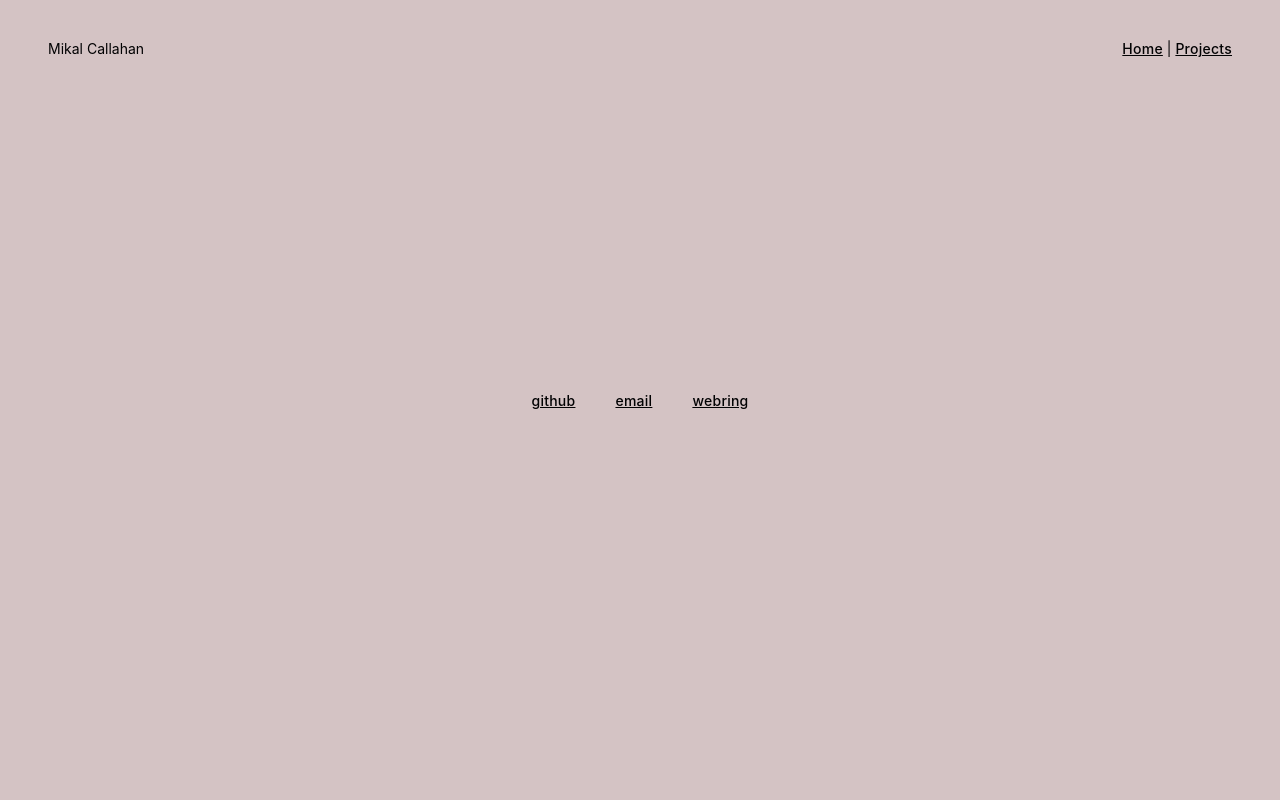
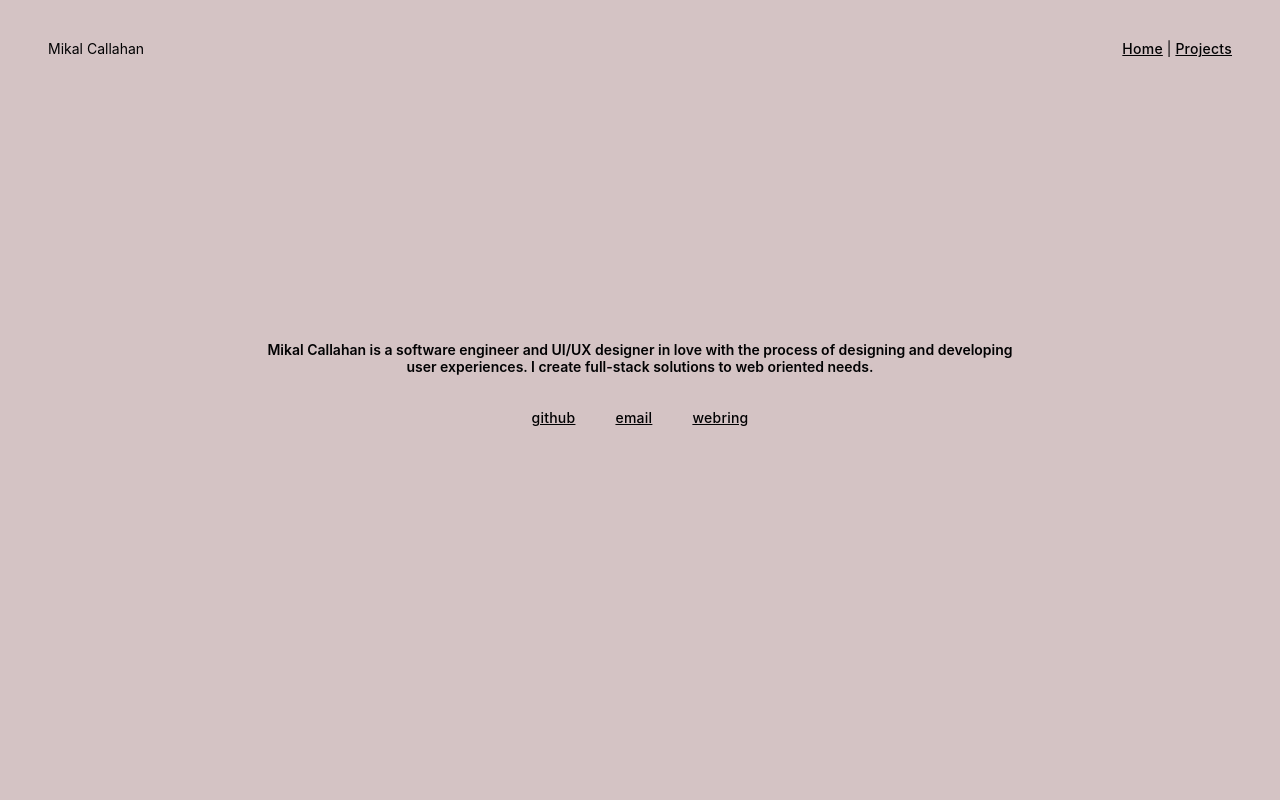
Before and after one commit to mikalcallahan/mindfulness, a Vue app: page / in a window 1280 px wide. Shown: the top 800 px of the page. Built offline with nearby package versions, Linux system fonts and the light colour scheme.

Commit message:
quick updates

```diff
--- a/src/views/About.vue
+++ b/src/views/About.vue
@@ -1,7 +1,7 @@
 <template>
   <div class="about">
     <div class="introduction">
-      <p>Mikal Callahan is a software developer and UI/UX designer in mlove with the process of designing and developing user experiences. I create full-stack solutions to web oriented needs.</p>
+      <p>Mikal Callahan is a software developer and UI/UX designer in love with the process of designing and developing user experiences. I create full-stack solutions to web oriented needs.</p>
     </div>
 
     <div class="works">
--- a/src/views/Home.styl
+++ b/src/views/Home.styl
@@ -1,13 +1,23 @@
 .home
   align-items: center
   display: flex
+  flex-wrap: wrap
   height: 100%
   justify-content: center
   width: 100%
 
+#introduction
+  display: flex
+  flex-wrap: wrap
+  height: auto
+  width: 60%
+  span
+    font-weight: 600
+
 #links
-    display: flex
-    justify-content: center
+  display: flex
+  justify-content: center
+  width: 100%
 
 #links-list
   align-items: center
--- a/src/views/Home.vue
+++ b/src/views/Home.vue
@@ -1,5 +1,9 @@
 <template>
   <div class="home">
+    <div id="introduction">
+      <span>
+        Mikal Callahan is a software engineer and UI/UX designer in love with the process of designing and developing user experiences. I create full-stack solutions to web oriented needs.
+      </span>
     <div id="links">
       <ul id="links-list">
         <li v-for="link in externalLinks"
@@ -8,6 +12,7 @@
             <a :href="link.link">{{link.name}}</a>
         </li>
       </ul>
+    </div>
     </div>
   </div>
 </template>
--- a/src/views/Projects.vue
+++ b/src/views/Projects.vue
@@ -30,7 +30,7 @@ export default class About extends Vue {
       link: 'http://mindfulstreaming.now.sh'
     },
     {
-      name: 'Vuejs boilerplate',
+      name: 'VueBoilerplate',
       link: 'https://github.com/mikalcallahan/vuejs-boilerplate'
     },
     {
```
